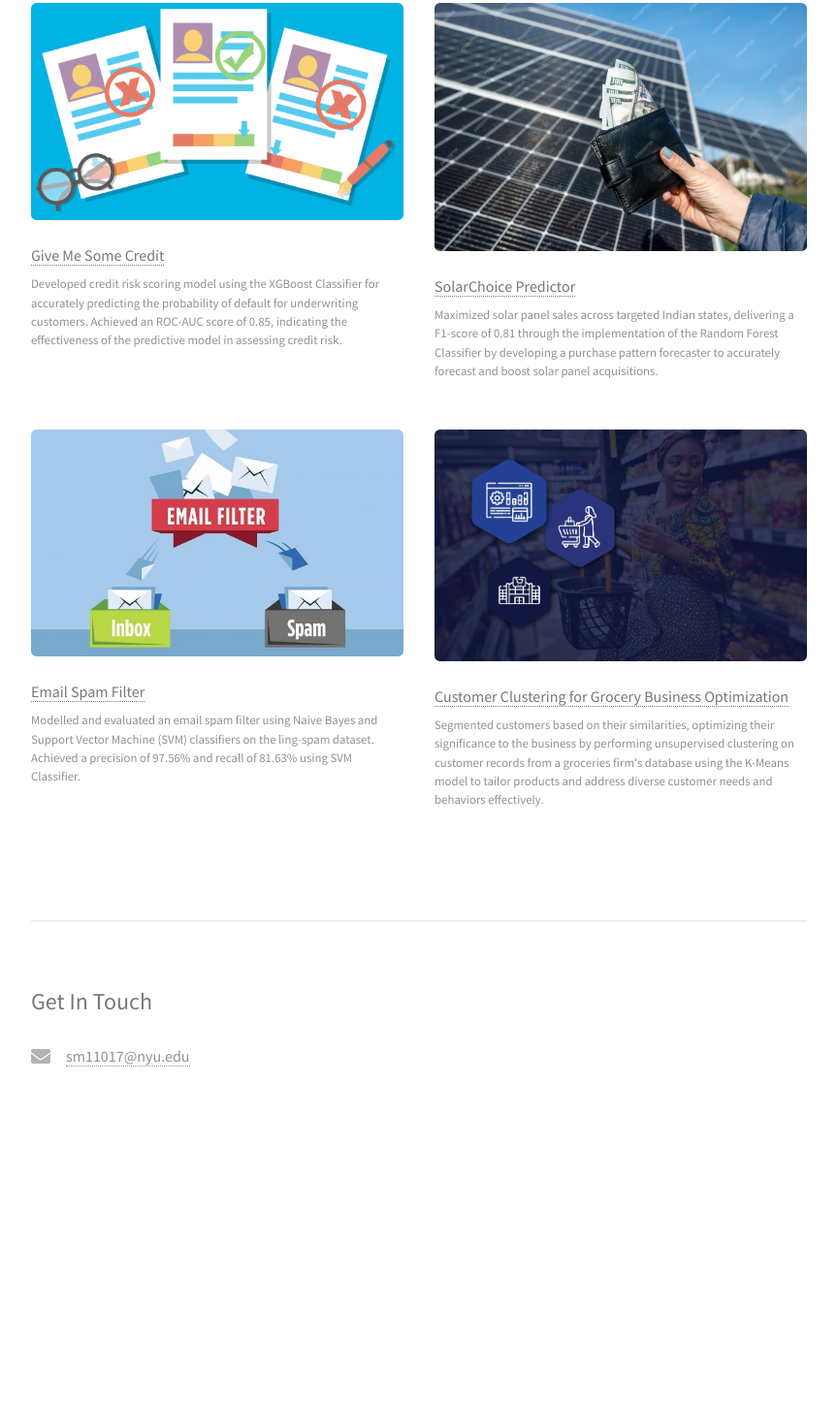
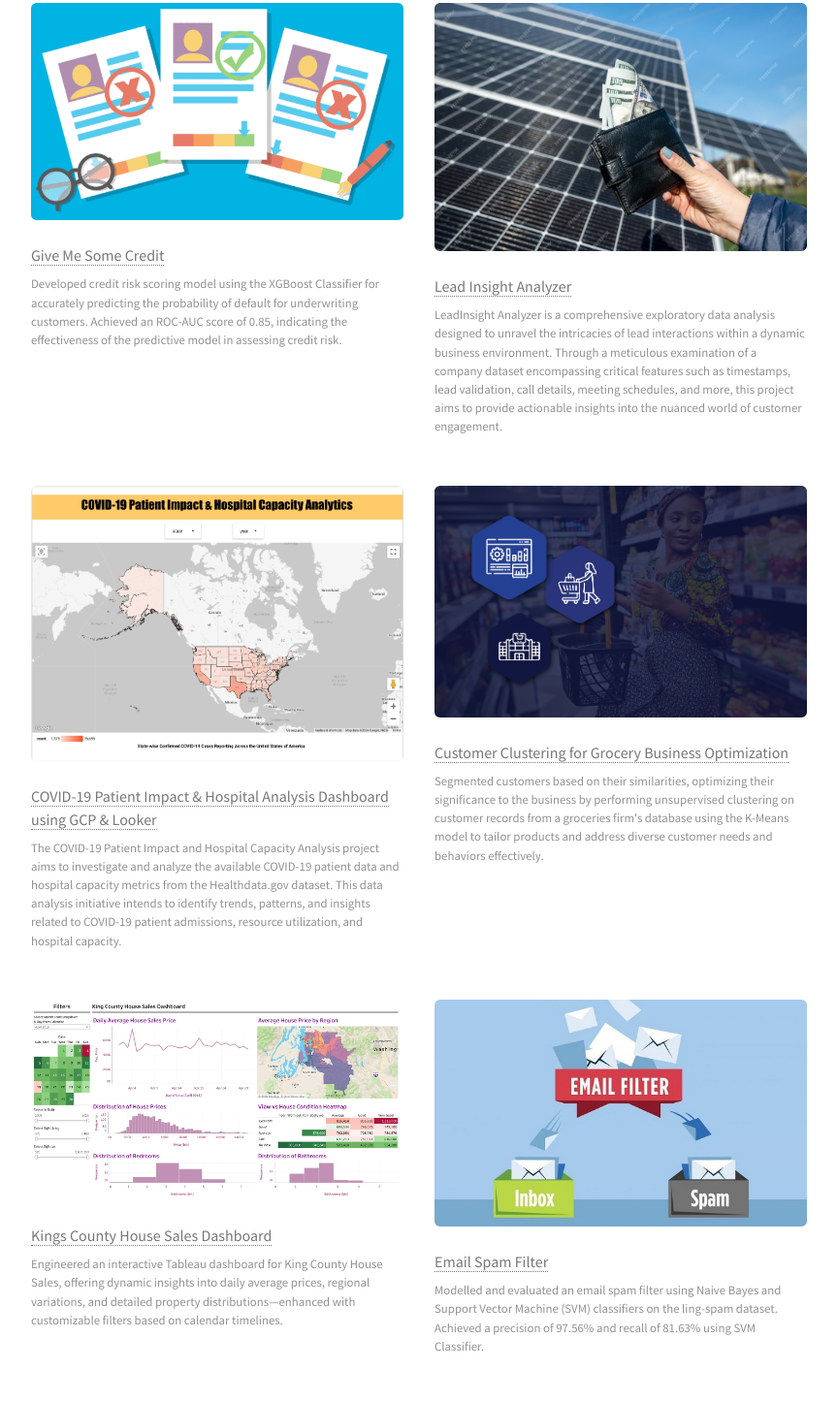
Before and after one commit to sukritimacker/sukritimacker.github.io, a plain HTML site: page index.html in a window 1280 px wide. Shown: the part 2040-3486 px from the top of the page at 97% size, without its empty margins (400-1263 px from the left). Before the commit the page ends 3223 px from the top, so only its background shows below. Drawn offline with Linux system fonts and the light colour scheme.

Commit message:
Added new projects

```diff
--- a/index.html
+++ b/index.html
@@ -150,7 +150,7 @@
               ><img src="images/thumbs/proj1.jpg" alt=""
             /></a>
             <h3>
-              <a href="give-me-some-credit.html"
+              <a href="https://github.com/sukritimacker/Give-Me-Some-Credit"
                 >Give Me Some Credit</a
               >
             </h3>
@@ -167,15 +167,63 @@
             /></a>
             <h3>
               <a
-              href="https://medium.com/@Sukriti_Macker/solarchoice-predictor-2033b990bdda"
+              href="https://github.com/sukritimacker/LeadInsight-Analyzer"
               target="_blank"
-              >SolarChoice Predictor</a
+              >Lead Insight Analyzer</a
             >
             </h3>
             <p>
-              Maximized solar panel sales across targeted Indian states, delivering a F1-score of 0.81 through the implementation
-              of the Random Forest Classifier by developing a purchase pattern forecaster to accurately forecast
-              and boost solar panel acquisitions.<br /><br />
+              LeadInsight Analyzer is a comprehensive exploratory data analysis designed to unravel the intricacies of
+              lead interactions within a dynamic business environment. Through a meticulous examination of a company
+              dataset encompassing critical features such as timestamps, lead validation, call details, meeting schedules,
+              and more, this project aims to provide actionable insights into the nuanced world of customer engagement.<br /><br />
+            </p>
+          </article>
+          <article class="col-6 col-12-xsmall work-item">
+            <a class="image fit"
+              ><img src="images/thumbs/proj6.jpg" alt=""
+            /></a>
+            <h3>
+              <a href="https://github.com/sukritimacker/covid19-hospital-utilization-analytics"
+                >COVID-19 Patient Impact & Hospital Analysis Dashboard using GCP & Looker</a
+              >
+            </h3>
+            <p>
+            The COVID-19 Patient Impact and Hospital Capacity Analysis project aims to investigate
+            and analyze the available COVID-19 patient data and hospital capacity metrics from the
+            Healthdata.gov dataset. This data analysis initiative intends to identify trends, patterns,
+            and insights related to COVID-19 patient admissions, resource utilization, and hospital capacity.<br /><br />
+            </p>
+          </article>
+          <article class="col-6 col-12-xsmall work-item">
+            <a class="image fit"
+              ><img src="images/thumbs/proj4.jpg" alt=""
+            /></a>
+            <h3>
+              <a href="https://github.com/sukritimacker/Customer-Personality-Analysis"
+                >Customer Clustering for Grocery Business Optimization</a
+              >
+            </h3>
+            <p>
+              Segmented customers based on their similarities, optimizing their significance to the business by performing
+              unsupervised clustering on customer records from a groceries firm's database using the K-Means model to
+              tailor products and address diverse customer needs and behaviors effectively.<br /><br />
+            </p>
+          </article>
+          <article class="col-6 col-12-xsmall work-item">
+            <a class="image fit"
+              ><img src="images/thumbs/proj5.jpg" alt=""
+            /></a>
+            <h3>
+              <a href="https://public.tableau.com/app/profile/sukriti.macker/viz/KingCountyHouseSalesDashboard_17031019673180/KingCountyHouseSales"
+                >Kings County House Sales Dashboard</a
+              >
+            </h3>
+            <p>
+              Engineered an interactive Tableau dashboard for King County House Sales, offering dynamic insights
+              into daily average prices, regional variations, and detailed property distributions—enhanced
+              with customizable filters based on calendar timelines.
+            <br /><br />
             </p>
           </article>
           <article class="col-6 col-12-xsmall work-item">
@@ -183,7 +231,7 @@
               ><img src="images/thumbs/proj3.jpg" alt=""
             /></a>
             <h3>
-              <a href="email-spam-filter.html"
+              <a href="https://github.com/sukritimacker/Ling-spam-Email-Spam-Filter"
                 >Email Spam Filter</a
               >
             </h3>
@@ -195,17 +243,35 @@
           </article>
           <article class="col-6 col-12-xsmall work-item">
             <a class="image fit"
-              ><img src="images/thumbs/proj4.jpg" alt=""
+              ><img src="images/thumbs/proj7.jpg" alt=""
             /></a>
             <h3>
-              <a href="customer-clustering-grocery.html"
-                >Customer Clustering for Grocery Business Optimization</a
+              <a href="https://github.com/sukritimacker/Resume-Extraction"
+                >Resume Extractor</a
               >
             </h3>
             <p>
-              Segmented customers based on their similarities, optimizing their significance to the business by performing
-              unsupervised clustering on customer records from a groceries firm's database using the K-Means model to
-              tailor products and address diverse customer needs and behaviors effectively.<br /><br />
+              The "Resume Extraction" project aims to automate the process of extracting relevant information
+              from resumes using Named Entity Recognition (NER) techniques. By leveraging NER models in
+              Natural Language Processing (NLP), the project aims to simplify the resume shortlisting process for
+              HR professionals, improving efficiency and reducing manual effort.
+              <br /><br />
+            </p>
+          </article>
+          <article class="col-6 col-12-xsmall work-item">
+            <a class="image fit"
+              ><img src="images/thumbs/proj8.jpg" alt=""
+            /></a>
+            <h3>
+              <a href="https://github.com/sukritimacker/Character-Prediction-Using-Mobile-Sensors"
+                >Character Prediction using Time Series Sensor Data</a
+              >
+            </h3>
+            <p>
+              Developed a high-performance neural network model, "Character Recognition Using Smartphone
+              Time Series Sensor Data," employing a Bi-LSTM architecture that achieved impressive
+              training accuracy of 93.60% and testing accuracy of 89.5%.
+              <br /><br />
             </p>
           </article>
         </div>
```
Also changed, not shown: images/thumbs/proj5.jpg (added), images/thumbs/proj6.jpg (added), images/thumbs/proj7.jpg (added), images/thumbs/proj8.jpg (added), 3 other files.
